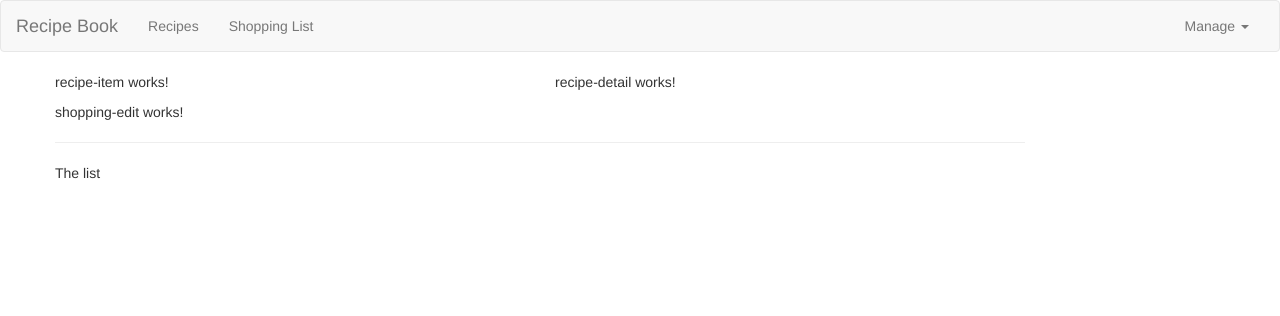
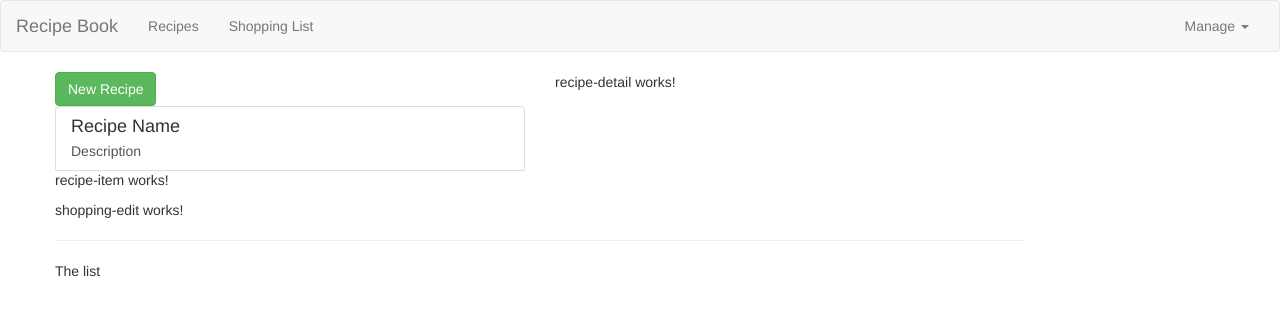
Before and after one commit to hallanpierre/angular-course, an Angular app in the folder angular-project/: page / in a window 1280 px wide. Shown: the top 316 px of the page. Built offline with nearby package versions, Linux system fonts and the light colour scheme.

Commit message:
Create recipe list content according projetct

```diff
--- a/angular-project/src/app/recipes/recipe-list/recipe-list.component.html
+++ b/angular-project/src/app/recipes/recipe-list/recipe-list.component.html
@@ -1 +1,19 @@
-<app-recipe-item></app-recipe-item>
+<div class="row">
+    <div class="col-xs-12">
+        <button class="btn btn-success">New Recipe</button>
+    </div>
+</div>
+<div class="row">
+    <div class="col-xs-12">
+        <a href="#" class="list-group-item clearfix">
+            <div class="pull-left">
+                <h4 class="list-group-item-heading">Recipe Name</h4>
+                <p class="list-group-item-text">Description</p>
+            </div>
+            <span class="pull-right">
+                <img src="" alt="" class="img-responsive" style="max-height: 50px;">
+            </span>
+        </a>
+        <app-recipe-item></app-recipe-item>
+    </div>
+</div>
--- a/angular-project/src/app/recipes/recipe-list/recipe-list.component.ts
+++ b/angular-project/src/app/recipes/recipe-list/recipe-list.component.ts
@@ -1,4 +1,5 @@
 import { Component, OnInit } from '@angular/core';
+import { Recipe } from '../recipe.model';
 
 @Component({
   selector: 'app-recipe-list',
@@ -6,6 +7,9 @@
   styleUrls: ['./recipe-list.component.css']
 })
 export class RecipeListComponent implements OnInit {
+  recipes: Recipe[] = [
+    new Recipe('A test recipe', 'This is simply a test', 'https://cdn.pixabay.com/photo/2017/06/01/18/46/cook-2364221_960_720.jpg')
+  ];
 
   constructor() { }
 
```
